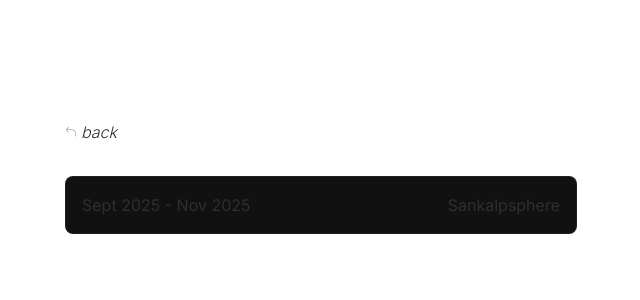
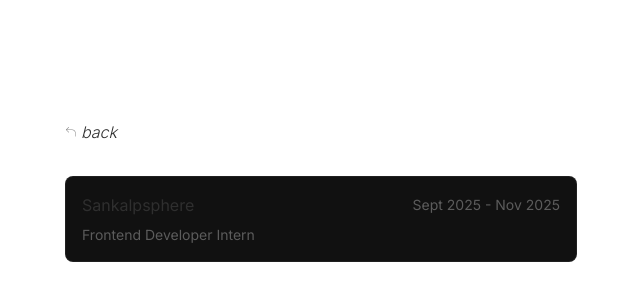
Before and after one commit to Anirudhakashid/v2Portfolio, a Next.js app: page /experiences in a window 1280 px wide. Shown: the part 88-388 px from the top of the page, without its empty margins (319-959 px from the left). Built offline with nearby package versions, Linux system fonts and the light colour scheme; a web font is replaced by a local one.

Commit message:
feat: enhance experience section

```diff
--- a/src/app/(routes)/experiences/page.tsx
+++ b/src/app/(routes)/experiences/page.tsx
@@ -6,6 +6,7 @@
   {
     id: "1",
     title: "Sankalpsphere",
+    designation: "Frontend Developer Intern",
     href: "https://www.linkedin.com/company/namastep/",
     date: "Sept 2025 - Nov 2025",
   },
@@ -36,29 +37,18 @@
                   duration: 0.3,
                 }}
               >
-                <div className="flex items-center justify-between">
-                  <span className="text-xs md:text-base">
-                    {experience.date}
-                  </span>
-                  <h3 className="text-xs md:text-base">
-                    {experience.id === "3" ? (
-                      <>
-                        Frontend Intern at{" "}
-                        <span className="underline decoration-dashed underline-offset-[5px]">
-                          MythyaVerse
-                        </span>
-                      </>
-                    ) : experience.id === "2" ? (
-                      <>
-                        Member at{" "}
-                        <span className="underline decoration-dashed underline-offset-[5px]">
-                          Project Athena
-                        </span>
-                      </>
-                    ) : (
-                      experience.title
-                    )}
-                  </h3>
+                <div className="flex flex-col gap-2">
+                  <div className="flex items-center justify-between">
+                    <h3 className="text-xs md:text-base">{experience.title}</h3>
+                    <span className="text-xs text-secondary-foreground md:text-sm">
+                      {experience.date}
+                    </span>
+                  </div>
+                  {experience.designation && (
+                    <p className="text-xs text-secondary-foreground md:text-sm text-left">
+                      {experience.designation}
+                    </p>
+                  )}
                 </div>
               </motion.a>
             ))}
```
